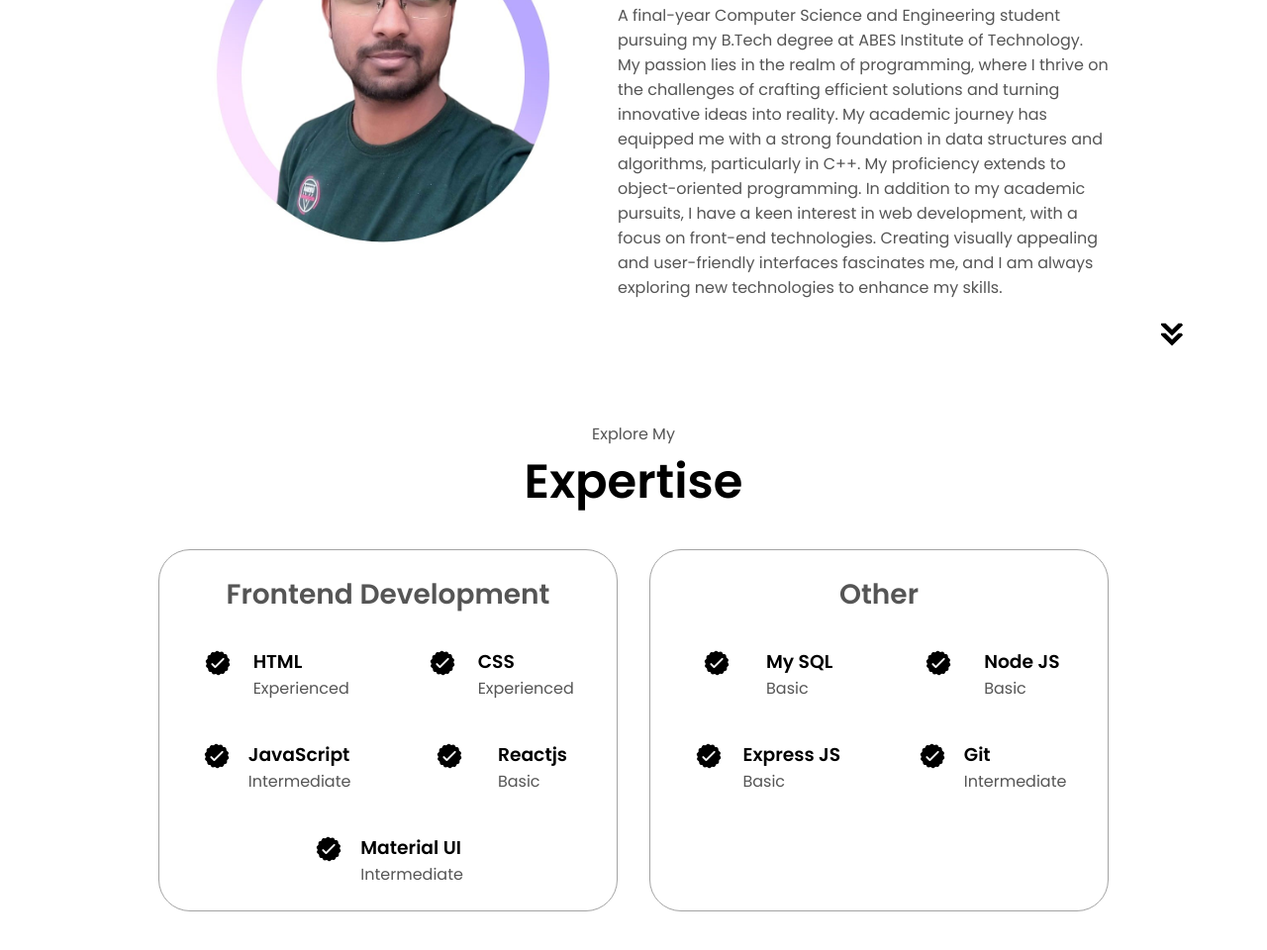
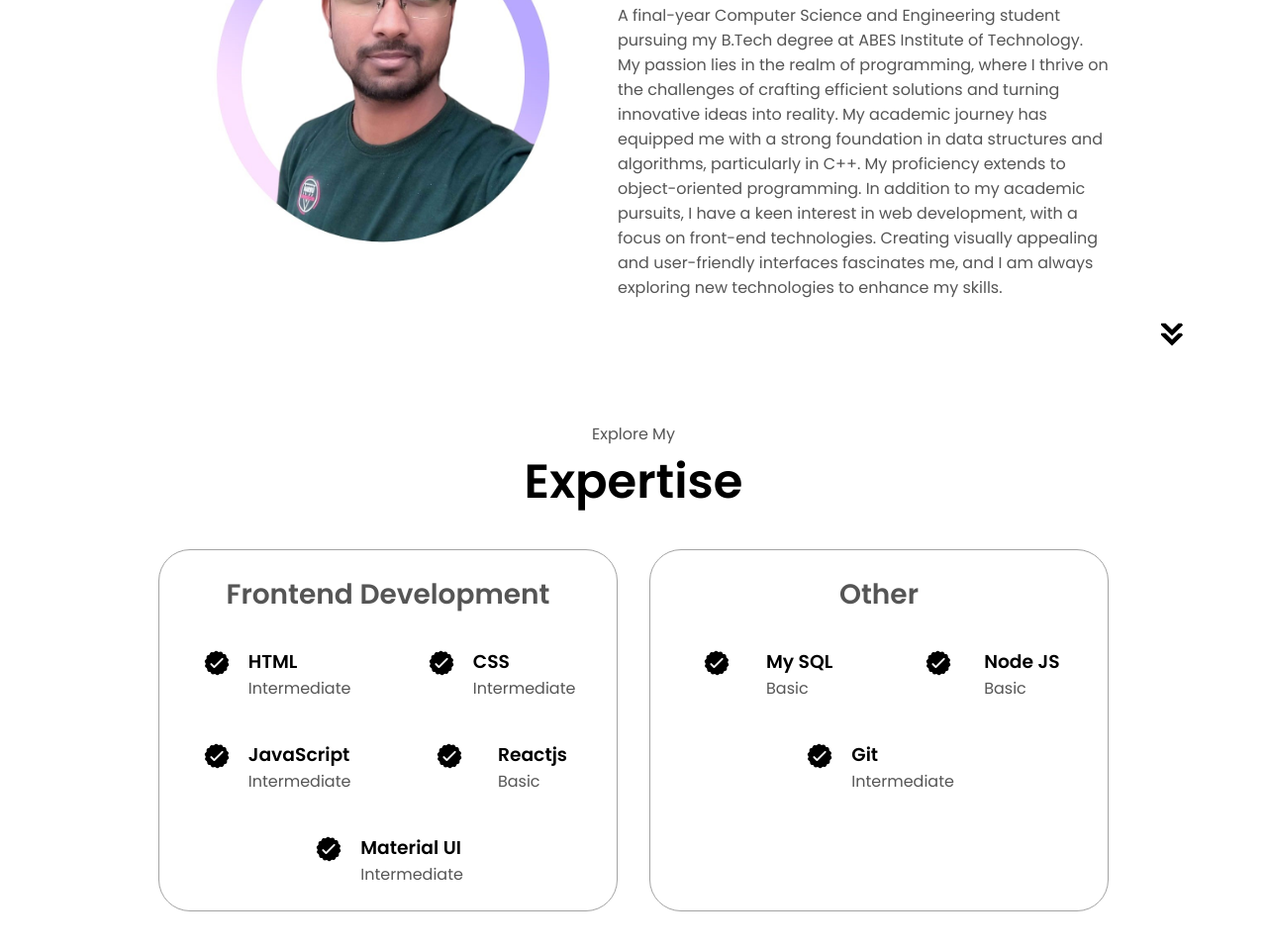
Before and after one commit to GulfamAnsari63/Portfolio, a plain HTML site: page index.html in a window 1280 px wide. Shown: the part 1270-2230 px from the top of the page at 99% size. Drawn offline with Linux system fonts and the light colour scheme.

Commit message:
Update index.html

```diff
--- a/index.html
+++ b/index.html
@@ -43,7 +43,7 @@
       <div class="section__text">
         <p class="section__text__p1">Hello, I'm</p>
         <h1 class="title">Gulfam Ansari</h1>
-        <p class="section__text__p2">Software Developer Engineer</p>
+        <p class="section__text__p2">FrontEnd Developer </p>
         <div class="btn-container">
           <button
             class="btn btn-color-2"
@@ -123,7 +123,7 @@
                 />
                 <div>
                   <h3>HTML</h3>
-                  <p>Experienced</p>
+                  <p>Intermediate</p>
                 </div>
               </article>
               <article>
@@ -134,7 +134,7 @@
                 />
                 <div>
                   <h3>CSS</h3>
-                  <p>Experienced</p>
+                  <p>Intermediate</p>
                 </div>
               </article>
               <article>
@@ -194,17 +194,6 @@
                 />
                 <div>
                   <h3>Node JS</h3>
-                  <p>Basic</p>
-                </div>
-              </article>
-              <article>
-                <img
-                  src="./assets/checkmark.png"
-                  alt="Experience icon"
-                  class="icon"
-                />
-                <div>
-                  <h3>Express JS</h3>
                   <p>Basic</p>
                 </div>
               </article>
```
